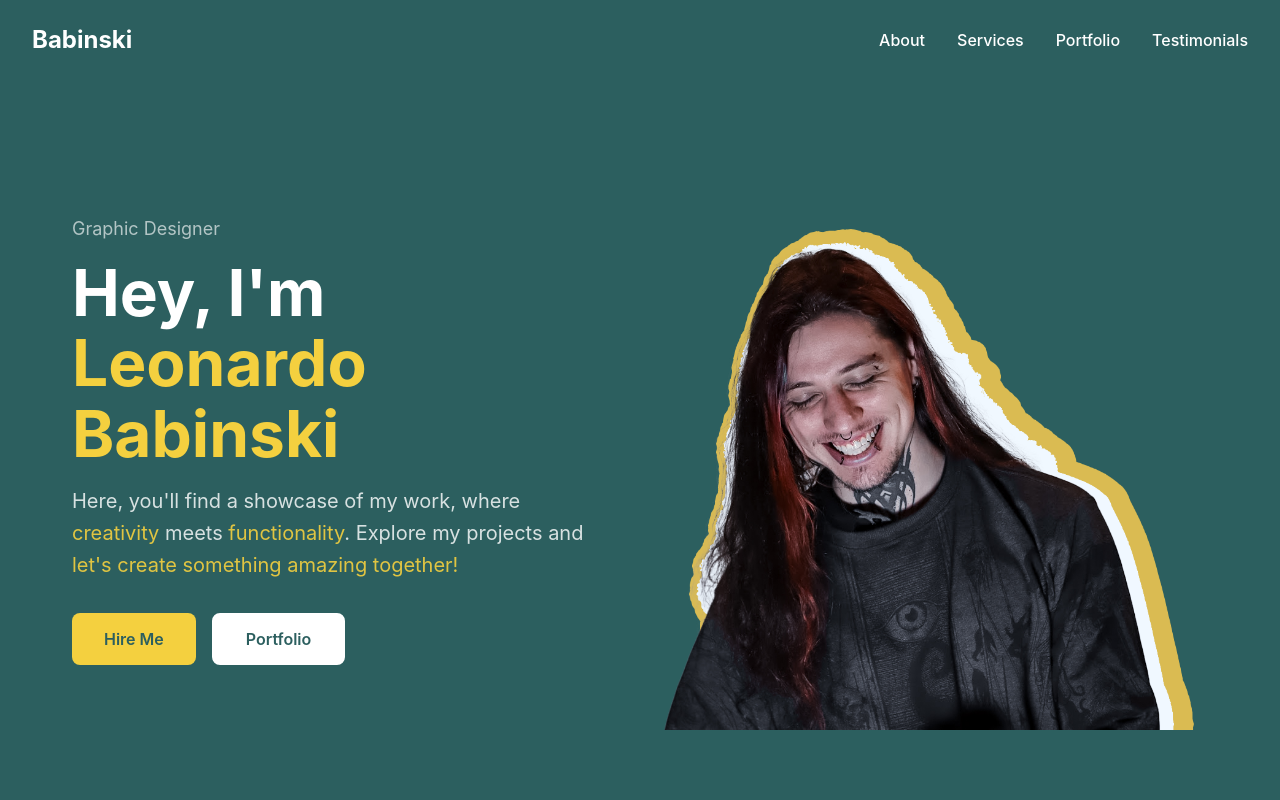
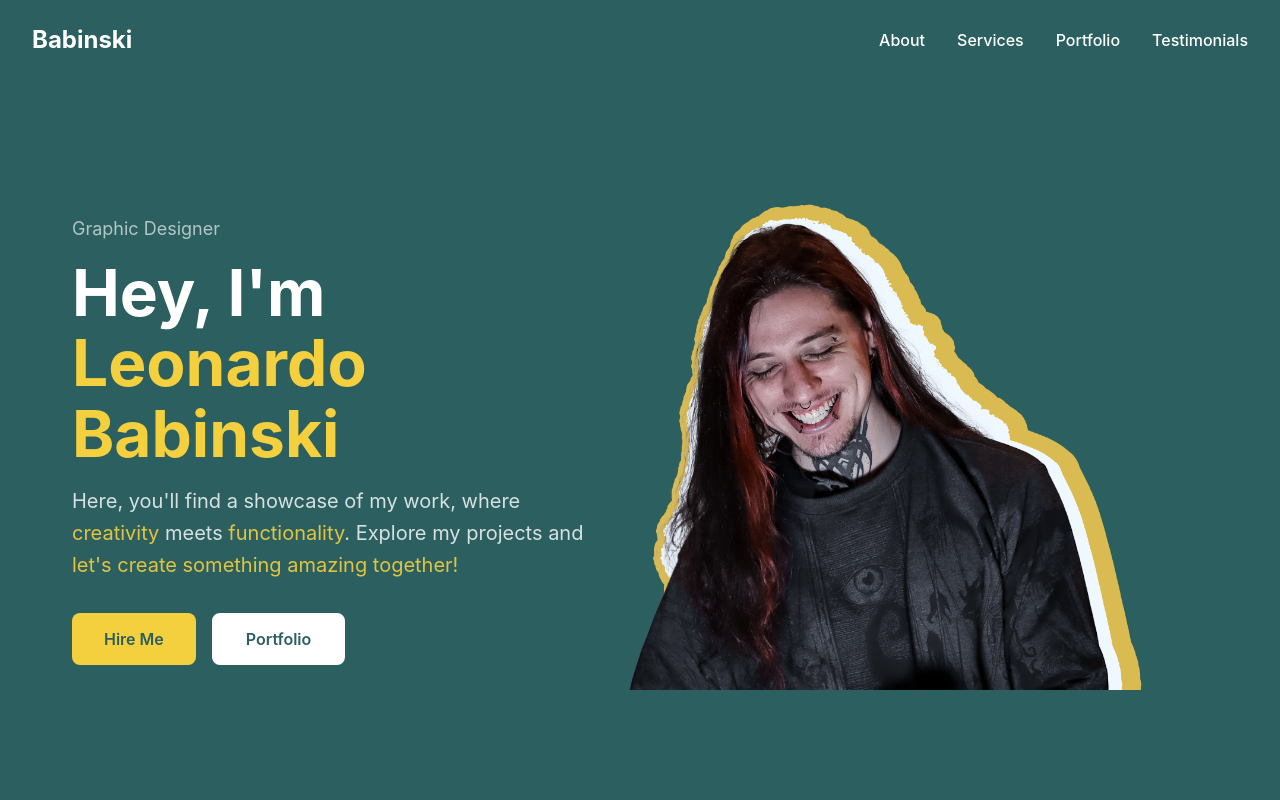
Before and after one commit to leonardobabinski/babinskidesign, a React (Vite) app: page / in a window 1280 px wide. Shown: the top 800 px of the page. Built offline with nearby package versions, Linux system fonts and the light colour scheme.

Commit message:
Update Hero.jsx

```diff
--- a/src/components/Hero.jsx
+++ b/src/components/Hero.jsx
@@ -47,11 +47,14 @@ const Hero = () => {
           </div>
 
           {/* Profile Image */}
-          <div className="relative min-h-[500px]">
+          <div className="relative min-h-[400px] sm:min-h-[500px] flex justify-center sm:block">
             <img
-    				  src={profilePhoto}
-    				  alt="Leonardo Babinski"
-    				  className="absolute bottom-[-40px] right-[-160px] w-[860px] max-w-none"
+              src={profilePhoto}
+              alt="Leonardo Babinski"
+              className="
+                w-[70vw] max-w-[320px]
+                sm:absolute sm:bottom-0 sm:right-[-8vw] sm:w-[65vw] sm:max-w-[860px]
+              "
             />
           </div>
         </div>
```
